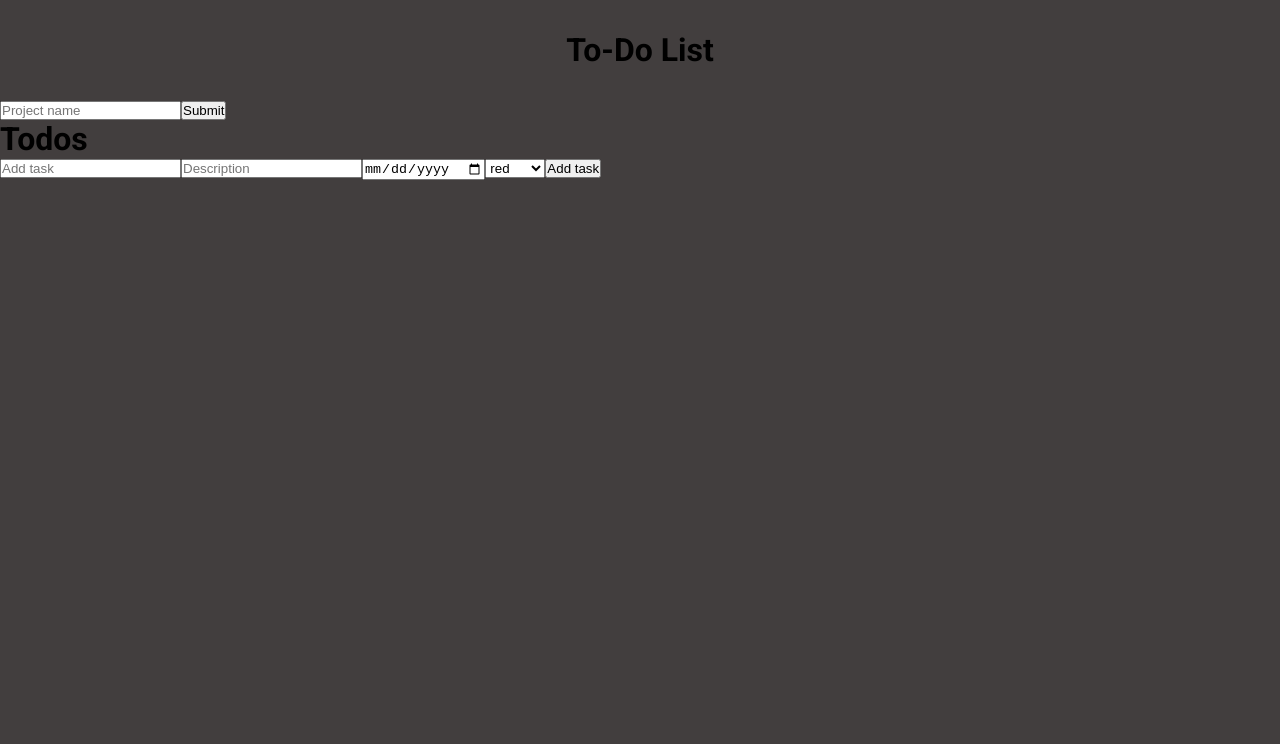
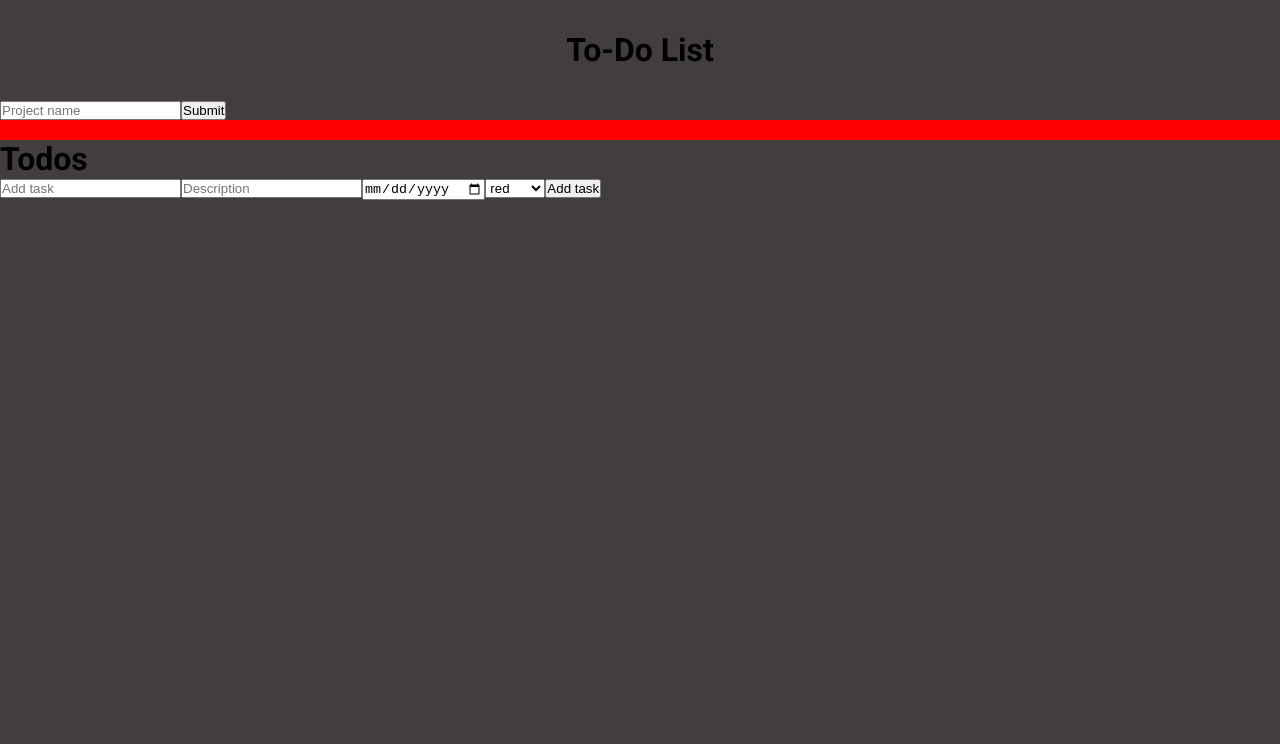
Before and after one commit to Ariech/odin-todo-list, a website built with webpack: page dist/index.html in a window 1280 px wide. Both pictures are taken after typing "Sample" into the empty fields and a click on the button "Submit". Shown: the top 744 px of the page. Built offline with nearby package versions, Linux system fonts and the light colour scheme.

Commit message:
Add functionality to add new projects to DOM

```diff
--- a/src/controllers/controller.js
+++ b/src/controllers/controller.js
@@ -8,6 +8,7 @@ import {
   getElement,
   printTasksFromProject,
   printProjectsFromProjectList,
+  createProjectElement,
 } from "../views/view";
 
 const addTodo = () => {
@@ -27,9 +28,6 @@ const addTodo = () => {
       colorInput.value
     );
 
-    // const project = createProject("First");
-    // addProjectToProjectList(project);
-
     addTaskToProjectTasks(project, task);
     printTasksFromProject(project);
     form.reset();
@@ -45,6 +43,7 @@ const addProject = () => {
 
     const project = createProject(titleInput.value);
     addProjectToProjectList(project);
+    createProjectElement(project);
 
     printProjectsFromProjectList();
     form.reset();
--- a/src/styles.css
+++ b/src/styles.css
@@ -30,6 +30,11 @@ body {
   height: calc(100vh - 150px);
 }
 
+.project-element {
+  height: 20px;
+  background-color: red;
+}
+
 /* Footer section */
 
 .footer {
--- a/src/views/view.js
+++ b/src/views/view.js
@@ -41,7 +41,13 @@ const createMain = () => {
   const h1 = createElement("h1");
   h1.textContent = "Todos";
 
-  main.append(createProjectForm(), h1, createTaskForm(), createTaskList());
+  main.append(
+    createProjectForm(),
+    createProjectList(),
+    h1,
+    createTaskForm(),
+    createTaskList()
+  );
   return main;
 };
 
@@ -123,8 +129,13 @@ const createProjectForm = () => {
 };
 
 const createTaskList = () => {
-  const taskList = createElement("ul", "task-list");
+  const taskList = createElement("div", "task-list");
   return taskList;
+};
+
+const createProjectList = () => {
+  const projectList = createElement("div", "project-list");
+  return projectList;
 };
 
 const getInitPage = () => {
@@ -141,10 +152,21 @@ const getInitPage = () => {
   addProject();
 };
 
+const createProjectElement = (project) => {
+  const projectList = getElement(".project-list");
+  const projectElement = createElement("div");
+  projectElement.classList.add("project-element");
+  console.log(projectList);
+  projectElement.dataset.projectId = project.getId();
+
+  projectList.appendChild(projectElement);
+};
+
 export {
   printTasksFromProject,
   printProjectsFromProjectList,
   getInitPage,
+  getElement,
   createElement,
-  getElement,
+  createProjectElement,
 };
```
Also changed, not shown: dist/main.js.
